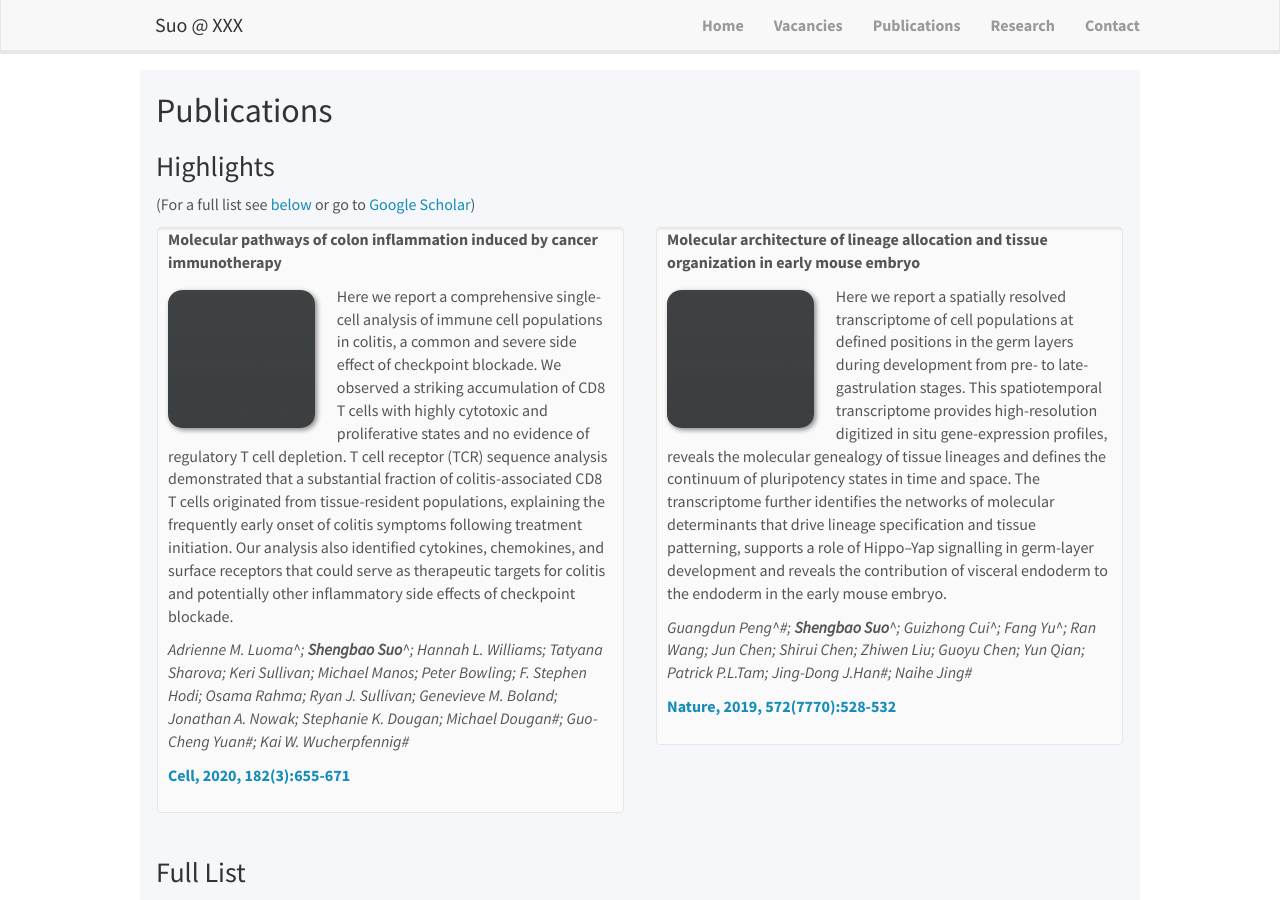
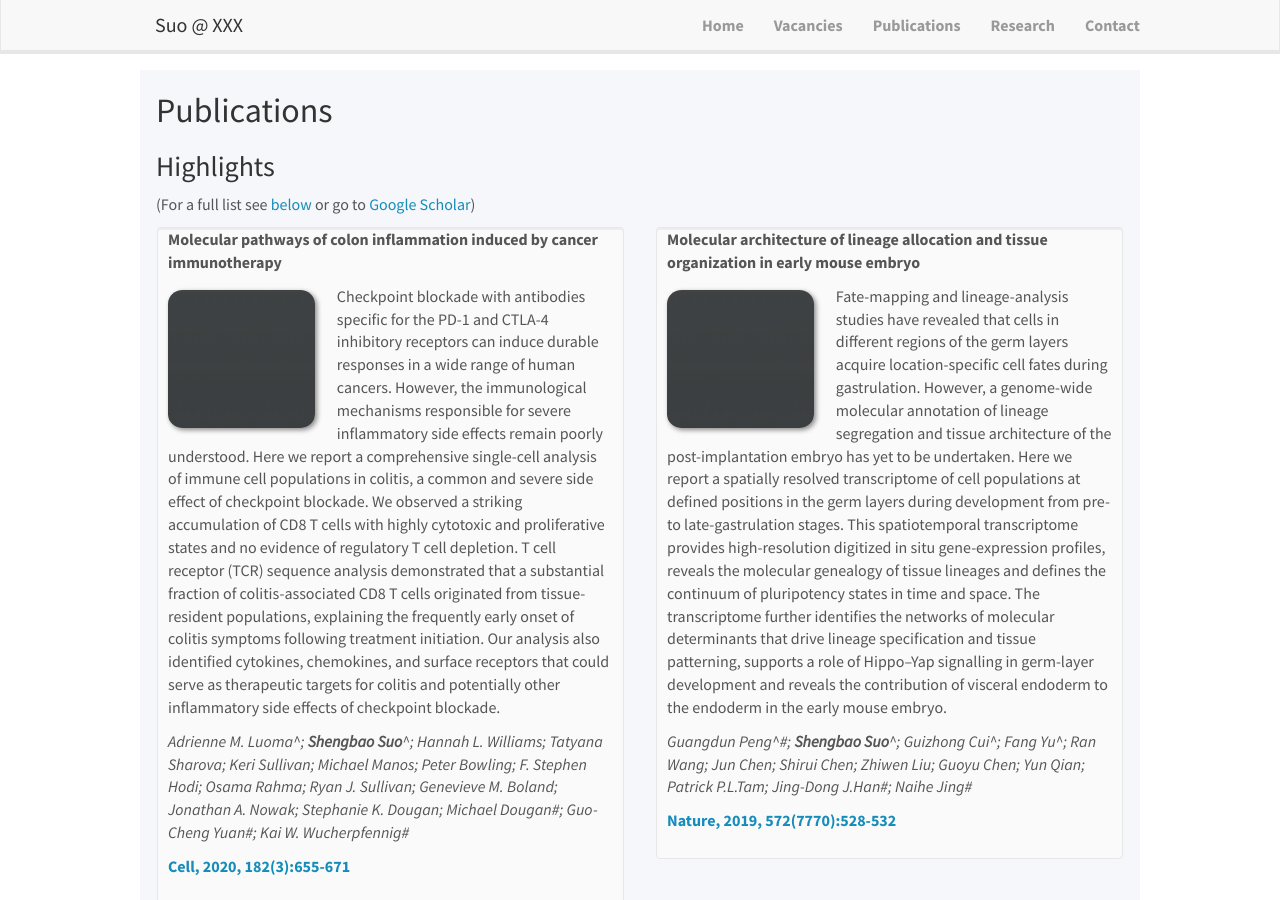
Before and after one commit to suoshengbao/suoshengbao.github.io, a Jekyll site: the page built from _pages/publications.md, in a window 1280 px wide and 900 px high. Built offline with Jekyll 4.4.1, drawn with Linux system fonts in a browser that asks for light colours; nearby versions of some CDN libraries.

Commit message:
Update publist.yml

```diff
--- a/_data/publist.yml
+++ b/_data/publist.yml
@@ -1,7 +1,7 @@
 - title: Molecular pathways of colon inflammation induced by cancer immunotherapy
   image: dummy.png
   description:
-    Here we report a comprehensive single-cell analysis of immune cell populations in colitis, a common and severe side effect of checkpoint blockade. We observed a striking accumulation of CD8 T cells with highly cytotoxic and proliferative states and no evidence of regulatory T cell depletion. T cell receptor (TCR) sequence analysis demonstrated that a substantial fraction of colitis-associated CD8 T cells originated from tissue-resident populations, explaining the frequently early onset of colitis symptoms following treatment initiation. Our analysis also identified cytokines, chemokines, and surface receptors that could serve as therapeutic targets for colitis and potentially other inflammatory side effects of checkpoint blockade.
+    Checkpoint blockade with antibodies specific for the PD-1 and CTLA-4 inhibitory receptors can induce durable responses in a wide range of human cancers. However, the immunological mechanisms responsible for severe inflammatory side effects remain poorly understood. Here we report a comprehensive single-cell analysis of immune cell populations in colitis, a common and severe side effect of checkpoint blockade. We observed a striking accumulation of CD8 T cells with highly cytotoxic and proliferative states and no evidence of regulatory T cell depletion. T cell receptor (TCR) sequence analysis demonstrated that a substantial fraction of colitis-associated CD8 T cells originated from tissue-resident populations, explaining the frequently early onset of colitis symptoms following treatment initiation. Our analysis also identified cytokines, chemokines, and surface receptors that could serve as therapeutic targets for colitis and potentially other inflammatory side effects of checkpoint blockade.
   authors:
     Adrienne M. Luoma^; <b>Shengbao Suo</b>^; Hannah L. Williams; Tatyana Sharova; Keri Sullivan; Michael Manos; Peter Bowling; F. Stephen Hodi; Osama Rahma; Ryan J. Sullivan; Genevieve M. Boland; Jonathan A. Nowak; Stephanie K. Dougan; Michael Dougan#; Guo-Cheng Yuan#; Kai W. Wucherpfennig#
   link:
@@ -12,7 +12,7 @@
 - title: Molecular architecture of lineage allocation and tissue organization in early mouse embryo
   image: dummy.png
   description:
-    Here we report a spatially resolved transcriptome of cell populations at defined positions in the germ layers during development from pre- to late-gastrulation stages. This spatiotemporal transcriptome provides high-resolution digitized in situ gene-expression profiles, reveals the molecular genealogy of tissue lineages and defines the continuum of pluripotency states in time and space. The transcriptome further identifies the networks of molecular determinants that drive lineage specification and tissue patterning, supports a role of Hippo–Yap signalling in germ-layer development and reveals the contribution of visceral endoderm to the endoderm in the early mouse embryo.
+    Fate-mapping and lineage-analysis studies have revealed that cells in different regions of the germ layers acquire location-specific cell fates during gastrulation. However, a genome-wide molecular annotation of lineage segregation and tissue architecture of the post-implantation embryo has yet to be undertaken. Here we report a spatially resolved transcriptome of cell populations at defined positions in the germ layers during development from pre- to late-gastrulation stages. This spatiotemporal transcriptome provides high-resolution digitized in situ gene-expression profiles, reveals the molecular genealogy of tissue lineages and defines the continuum of pluripotency states in time and space. The transcriptome further identifies the networks of molecular determinants that drive lineage specification and tissue patterning, supports a role of Hippo–Yap signalling in germ-layer development and reveals the contribution of visceral endoderm to the endoderm in the early mouse embryo.
   authors:
     Guangdun Peng^#; <b>Shengbao Suo</b>^; Guizhong Cui^; Fang Yu^; Ran Wang; Jun Chen; Shirui Chen; Zhiwen Liu; Guoyu Chen; Yun Qian; Patrick P.L.Tam; Jing-Dong J.Han#; Naihe Jing#
   link:
```
